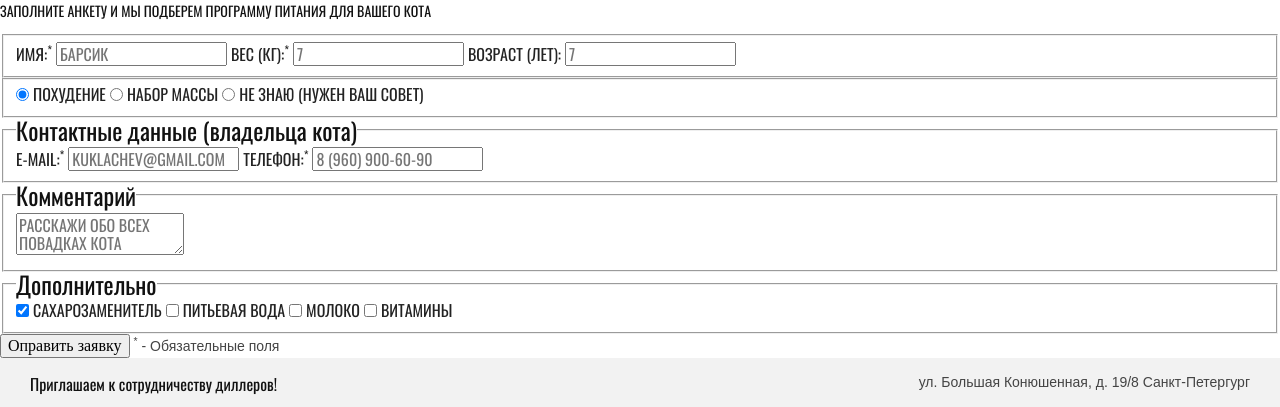
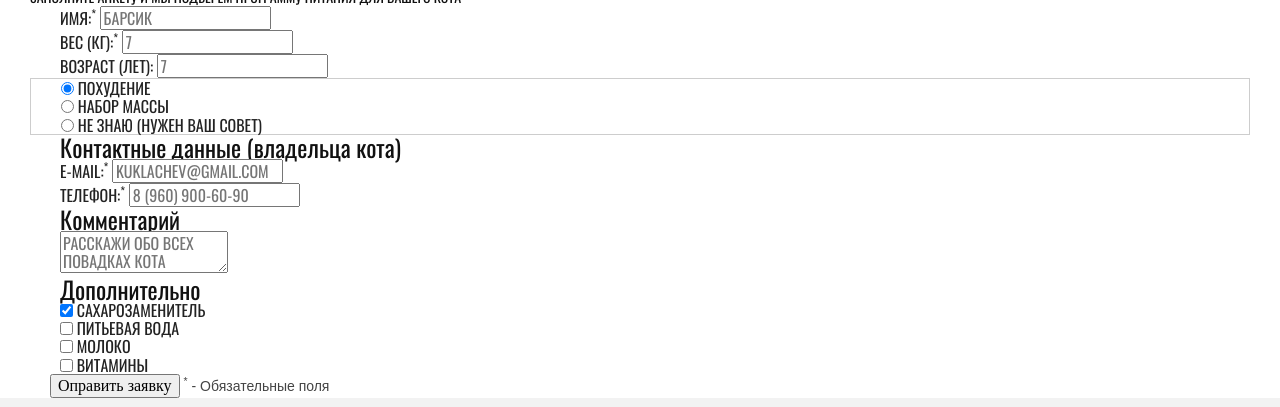
Before and after one commit to drcote/1001795-cat-energy-18, a website: page source/form.html in a window 1280 px wide. Shown: the part 124-531 px from the top of the page. Drawn offline with nearby package versions, Linux system fonts and the light colour scheme; files that its build step writes are made by us from their sources.

Commit message:
Разметка основных блоков в form

```diff
--- a/source/form.html
+++ b/source/form.html
@@ -33,29 +33,40 @@
       <form action="https://echo.htmlacademy.ru" method="POST" class="add-form form-main__add-form">
         <fieldset class="cat add-form__cat">
           <legend class="visually-hidden">Данные кота</legend>
-          <label for="name" class="cat__label">Имя:<sup>*</sup></label>
+          <label for="name" class="cat__label">Имя:<sup>*</sup>
             <input type="text" name="name" id="name" placeholder="Барсик" class="cat__input">
-          <label for="weight" class="cat__label">Вес (кг):<sup>*</sup></label>
+          </label>
+          <label for="weight" class="cat__label">Вес (кг):<sup>*</sup>
             <input type="text" name="weight" id="weight" placeholder="7" class="cat__input">
-          <label for="age" class="cat__label">Возраст (лет):</label>
+          </label>
+          <label for="age" class="cat__label">Возраст (лет):
             <input type="text" name="age" id="age" placeholder="7" class="cat__input">
+          </label>
         </fieldset>
         <fieldset class="program add-form__program">
           <legend class="visually-hidden">Тип программы</legend>
+          <label for="losing-weight" class="program__label">
             <input type="radio" name="want-weight" value="losing-weight" class="program__input" id="losing-weight"
               checked>
-          <label for="losing-weight" class="program__label">Похудение</label>
+            Похудение
+          </label>
+          <label for="mass" class="program__label">
             <input type="radio" name="want-weight" value="mass" class="program__input" id="mass">
-          <label for="mass" class="program__label">Набор массы</label>
+            Набор массы
+          </label>
+          <label for="advice" class="program__label">
             <input type="radio" name="want-weight" value="advice" class="program__input" id="advice">
-          <label for="advice" class="program__label">Не знаю (нужен ваш совет)</label>
+            Не знаю (нужен ваш совет)
+          </label>
         </fieldset>
         <fieldset class="owner add-form__owner">
           <legend class="owner__legend">Контактные данные (владельца кота)</legend>
-          <label for="email" class="owner__label">E-Mail:<sup>*</sup></label>
+          <label for="email" class="owner__label">E-Mail:<sup>*</sup>
             <input type="email" name="email" id="email" placeholder="kuklachev@gmail.com" class="owner__input">
-          <label for="tel" class="owner__label">Телефон:<sup>*</sup></label>
+          </label>
+          <label for="tel" class="owner__label">Телефон:<sup>*</sup>
             <input type="tel" name="tel" id="tel" placeholder="8 (960) 900-60-90" class="owner__input">
+          </label>
         </fieldset>
         <fieldset class="comment add-form__comment">
           <legend class="comment__legend">Комментарий</legend>
@@ -63,16 +74,24 @@
         </fieldset>
         <fieldset class="food add-form__food">
           <legend class="food__legend">Дополнительно</legend>
+          <label for="sweetener" class="food__label">
             <input type="checkbox" name="add-param" value="sweetener" id="sweetener" class="food__input" checked>
-          <label for="sweetener" class="food__label">Сахарозаменитель</label>
+            Сахарозаменитель
+          </label>
+          <label for="water" class="food__label">
             <input type="checkbox" name="add-param" value="water" id="water" class="food__input">
-          <label for="water" class="food__label">Питьевая вода</label>
+            Питьевая вода
+          </label>
+          <label for="milk" class="food__label">
             <input type="checkbox" name="add-param" value="milk" id="milk" class="food__input">
-          <label for="milk" class="food__label">Молоко</label>
+            Молоко
+          </label>
+          <label for="vitamins" class="food__label">
             <input type="checkbox" name="add-param" value="vitamins" id="vitamins" class="food__input">
-          <label for="vitamins" class="food__label">Витамины</label>
+            Витамины
+          </label>
         </fieldset>
-        <input type="submit" value="Оправить заявку">
+        <input type="submit" value="Оправить заявку" class="form-main__button button">
         <small class="legend add-form__legend">
           <sup>*</sup> - Обязательные поля
         </small>
--- a/source/sass/base/normalize.scss
+++ b/source/sass/base/normalize.scss
@@ -246,6 +246,12 @@ button:-moz-focusring,
 
 fieldset {
   padding: 0.35em 0.75em 0.625em;
+  margin-inline-start: 0;
+  margin-inline-end: 0;
+  padding-block-start: 0;
+  padding-block-end: 0;
+  padding-inline-start: 0;
+  padding-inline-end: 0;
 }
 
 /**
--- a/source/sass/blocks/add-form.scss
+++ b/source/sass/blocks/add-form.scss
@@ -1,3 +1,12 @@
 .add-form {
   @include temp;
 }
+
+.add-form__legend {
+  display: block;
+  text-align: center;
+
+  @media (min-width: $width-tablet) {
+    display: inline;
+  }
+}
--- a/source/sass/blocks/cat.scss
+++ b/source/sass/blocks/cat.scss
@@ -7,3 +7,10 @@
   @include font-text($primary-font, 16px, 1.13, $color-greyish-brown);
   text-transform: uppercase;
 }
+
+.cat {
+  @include position-element;
+  border: none;
+  display: flex;
+  flex-direction: column;
+}
--- a/source/sass/blocks/comment.scss
+++ b/source/sass/blocks/comment.scss
@@ -6,3 +6,8 @@
   @include font-text($primary-font, 16px, 1.13, $color-greyish-brown);
   text-transform: uppercase;
 }
+
+.comment {
+  @include position-element;
+  border: none;
+}
--- a/source/sass/blocks/food.scss
+++ b/source/sass/blocks/food.scss
@@ -6,3 +6,10 @@
   @include font-text($primary-font, 16px, 1.13, $color-dark-gray);
   text-transform: uppercase;
 }
+
+.food {
+  @include position-element;
+  border: none;
+  display: flex;
+  flex-direction: column;
+}
--- a/source/sass/blocks/form-main.scss
+++ b/source/sass/blocks/form-main.scss
@@ -1,8 +1,33 @@
 .form-main__title {
+  @include position-element;
   @include font-text($primary-font, 36px, 1.67, $color-dark);
+
+  @media (min-width: $width-tablet) {
+    padding: 0;
+  }
 }
 
 .form-main__text {
+  @include position-element;
   @include font-text($primary-font, 14px, 1.29, $color-dark);
   text-transform: uppercase;
+
+  @media (min-width: $width-tablet) {
+    padding: 0;
+  }
 }
+
+.form-main__wrap {
+  @media (min-width: $width-tablet) {
+    @include position-element;
+  }
+}
+
+.form-main__button {
+  display: block;
+  margin-left: 20px;
+
+  @media (min-width: $width-tablet) {
+    display: inline-block;
+  }
+}
--- a/source/sass/blocks/owner.scss
+++ b/source/sass/blocks/owner.scss
@@ -11,3 +11,10 @@
   @include font-text($primary-font, 16px, 1.13, $color-greyish-brown);
   text-transform: uppercase;
 }
+
+.owner {
+  @include position-element;
+  border: none;
+  display: flex;
+  flex-direction: column;
+}
--- a/source/sass/blocks/program.scss
+++ b/source/sass/blocks/program.scss
@@ -2,3 +2,10 @@
   @include font-text($primary-font, 16px, 1.13, $color-dark-gray);
   text-transform: uppercase;
 }
+
+.program {
+  @include position-element;
+  border: 1px solid $color-pinkish-grey;
+  display: flex;
+  flex-direction: column;
+}
```
Lines whose indentation alone changed are shown as unchanged.
